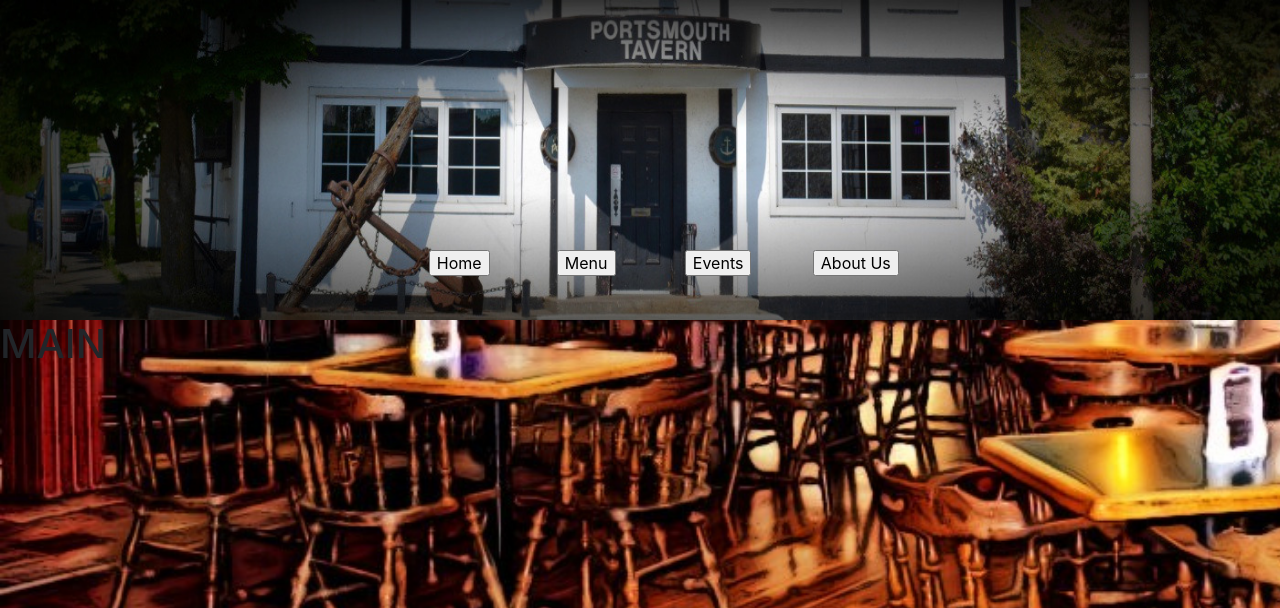
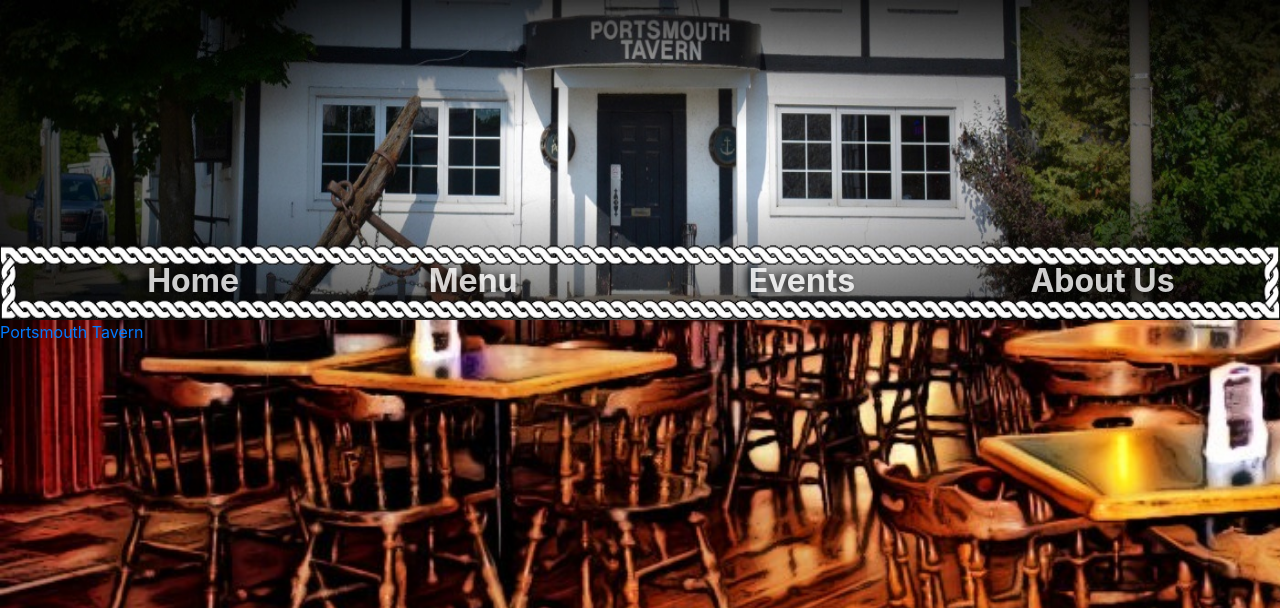
Before and after one commit to StuartCampbell-iv/HotkeCampbell, a PHP site: page / in a window 1280 px wide. Shown: the top 608 px of the page. Run offline with PHP 8.4, Linux system fonts and the light colour scheme; some libraries are stand-ins or nearby versions.

Commit message:
Menu and header buttons rework

```diff
--- a/Portsmouth/customcss.css
+++ b/Portsmouth/customcss.css
@@ -31,38 +32,102 @@
     width: 30em;
 }
 
+td:hover{
+    opacity: 1;
+}
+
 .header{
     position:relative;
     line-height: 20px;
     margin-top: 0px;
-    margin-left: px;
+    margin-left: 0px;
     margin-right:0px;
     width: 100%;
 }
 
+.headerButtonA, .headerButtonB, .headerButtonC, .headerButtonD{
+    position:absolute;
+    top:255px;
+    border: none;
+    color: white;
+    font-size: 2em;
+    font-weight: bold;
+    padding: 0.5em;
+    padding-left: 5%;
+    padding-right: 5%;
+    background-color: transparent;
+    text-shadow: -5px 0px 7px #000000;
+    opacity: 0.8;
+}
+
+.headerButtonA:focus, .headerButtonB:focus, .headerButtonC:focus, .headerButtonD:focus {
+    outline:0;
+    opacity: 1;
+    color: black;
+}
+
+.headerButtonA:hover, .headerButtonB:hover, .headerButtonC:hover, .headerButtonD:hover {
+    outline:0;
+    opacity: 1;
+}
+
 .headerButtonA{
-
-    position:absolute;
-    top:250px;
-    left:33.5%;
+    left: 6.5%;
 }
 
 .headerButtonB{
-    position:absolute;
-    top:250px;
-    left:43.5%;
+    left: 28.5%;
 }
 
 .headerButtonC{
-    position:absolute;
-    top:250px;
-    left:53.5%;
+    left: 53.5%;
 }
 
 .headerButtonD{
-    position:absolute;
-    top:250px;
-    left:63.5%;
+    left: 75.5%;
+}
+
+.monthHeader, .monthHeaderPrevious, .monthHeaderNext{
+    border: 3px solid black;
+    border-radius: 8px;
+    opacity: 0.8;
+    background:white;
+    padding: 1%;
+    margin: 2%;
+    text-align: center;
+    float:left;
+}
+
+.monthHeader{
+    margin-left:1%;
+    width: 20%;
+}
+
+.monthHeaderPrevious, .monthHeaderNext {
+    margin-top: 2em;
+    width: 10%;
+    font-size: 1.5em;
+    font-weight: bold;
+}
+
+.monthHeaderPrevious{
+    margin-left:27%;
+}
+
+.monthHeaderNext{
+    margin-left:1%;
+}
+
+.monthHeaderPrevious:hover, .monthHeaderNext:hover{
+    opacity: 100;
+}
+
+.monthHeaderPrevious:focus, .monthHeaderNext:focus{
+    outline:none;
+}
+
+.monthNumber{
+    visibility: hidden;
 }
 
 .backgroundImage{
--- a/Portsmouth/mainInclude.php
+++ b/Portsmouth/mainInclude.php
@@ -23,8 +23,16 @@
     }
     </style>
     <body>
+    <div id="fb-root"></div>
+        <script>(function(d, s, id) {
+          var js, fjs = d.getElementsByTagName(s)[0];
+          if (d.getElementById(id)) return;
+          js = d.createElement(s); js.id = id;
+          js.src = 'https://connect.facebook.net/en_US/sdk.js#xfbml=1&version=v3.2';
+          fjs.parentNode.insertBefore(js, fjs);
+        }(document, 'script', 'facebook-jssdk'));</script>
     <div class = "header">
-        <img src = "images/edit3c.jpg" alt = "image error" width = 100% height = 320>
+        <img src = "images/edit3e.jpg" alt = "image error" width = 100% height = 320>
         <form action = ? method = "post">
             <input type="submit" name = "f_home" class = "headerButtonA" value="Home">
             <input type="submit" name = "f_menu" class = "headerButtonB" value="Menu">
@@ -60,8 +68,13 @@
 
 function DisplayMain()
 {
-    echo"<h1>MAIN</h1>";
+    echo <<<HTML
+    <div class="fb-page" data-href="https://www.facebook.com/portstavern" data-tabs="timeline"
+    data-width="500" data-small-header="false" data-adapt-container-width="true"
+    data-hide-cover="false" data-show-facepile="true"><blockquote cite="https://www.facebook.com/portstavern"
+    class="fb-xfbml-parse-ignore"><a href="https://www.facebook.com/portstavern">Portsmouth Tavern</a></blockquote></div>
 
+HTML;
 }
 
 function DisplayMenu()
@@ -71,13 +84,7 @@
 
     echo"<div class = \"menuLeft\">";
         echo"<div class = \"menuGroup\">";
-            //Appetizer
-            foodBlock($handle);
-        echo"</div><div class = \"menuGroup\">";
-        //Nachos
-        foodBlock($handle);
-        echo"</div><div class = \"menuGroup\">";
-        //Munchies
+        //Appetizer
         foodBlock($handle);
         echo"</div><div class = \"menuGroup\">";
         //sides
@@ -88,14 +95,14 @@
         echo"</div><div class = \"menuGroup\">";
         //wings
         foodBlock($handle);
-        echo"</div><div class = \"menuGroup\">";
+        echo"</div></div><div class = \"menuRight\"><div class = \"menuGroup\">";
         //wraps
         foodBlock($handle);
         echo"</div><div class = \"menuGroup\">";
         //burgers
         foodBlock($handle);
         echo"</div>";
-    echo"</div><div class = \"menuRight\"><div class = \"menuGroup\">";
+        echo"<div class = \"menuGroup\">";
         //sandwiches
         foodBlock($handle);
         echo"</div><div class = \"menuGroup\">";
@@ -103,22 +110,32 @@
         foodBlock($handle);
         echo"</div>";
     echo"</div>";
+
+    echo"<script>
+        var acc = document.getElementsByClassName(\"accordion\");
+        var i;
+
+        for (i = 0; i < acc.length; i++) {
+          acc[i].addEventListener(\"click\", function() {
+            this.classList.toggle(\"active\");
+            var panel = this.nextElementSibling;
+            if (panel.style.maxHeight){
+              panel.style.maxHeight = null;
+            } else {
+              panel.style.maxHeight = panel.scrollHeight + \"px\";
+            }
+          });
+        }
+        </script>";
     fclose($handle);
 }
 
 function DisplayEvents()
 {
-    echo"
+    echo"<form action = ? method = \"post\">
+            <div class = \"monthNumber\">";
 
-        <form action = ? method = \"post\">
-        <input type=\"submit\" name = \"f_monthSub\" id = \"add\" value= \"Previous\">
-        <input type=\"submit\" name = \"f_monthAdd\" id = \"sub\"value= \"Next\">
-        <table  border=\"1\"  id=\"calendar\" >
-            <tr><th>Sunday</th><th>Monday</th><th>Tuesday</th><th>Wednesday</th>
-                <th>Thursday</th><th>Friday</th><th>Saturday</th>
-            </tr>
-
-        ";
+            //Add or subtract the html variable held to keep track of the month
             if(isset($_POST['month']))
             {
                 $month_add = $_POST['month'];
@@ -135,8 +152,12 @@
             else
             {
                 $month_add = 0;
-                echo "<input type = \"number\" name = \"month\" value =\"0\" >" ;
+                echo"   <input type = \"number\" name = \"month\" value =\"0\" >";
             }
+
+            //Previous button
+            echo"</div>
+                    <input class = \"monthHeaderPrevious\" type=\"submit\" name = \"f_monthSub\" id = \"add\" value= \"Previous\">";
 
             if($month_add >= 0)
             {
@@ -162,6 +183,17 @@
                 $maxDay->sub($interval);
             }
 
+            // Display month
+            echo"<div class = \"monthHeader\"> <h1>" .  $backtrack->format('M') . "</h1> </div>";
+
+            // Next button
+            echo"
+                <input class = \"monthHeaderNext\" type=\"submit\" name = \"f_monthAdd\" id = \"sub\"value= \"Next\">
+                <table  border=\"1\"  id=\"calendar\" >
+                    <tr><th>Sunday</th><th>Monday</th><th>Tuesday</th><th>Wednesday</th>
+                        <th>Thursday</th><th>Friday</th><th>Saturday</th>
+                    </tr>";
+
             $maxDay->add(date_interval_create_from_date_string('1 month'));
 
             $oneDay = date_interval_create_from_date_string('1 days');
@@ -174,8 +206,6 @@
             {
                 $maxDay->add($oneDay);
             }
-
-            echo"<h1>" .  $maxDay->format('M') . "</h1>";
 
             $counter = 0;
             $currentDay = $backtrack->format('d');
@@ -203,7 +233,7 @@
 
 }
 
-function foodBlock($handle){
+function foodBlock2($handle){
 
     $num = (int)fgets($handle);
 
@@ -216,4 +246,20 @@
         }
 }
 
+function foodBlock($handle){
+
+    $num = (int)fgets($handle);
+
+    $content = fgets($handle);
+    echo"<button class=\"accordion\">" . $content . "</button>";
+
+    echo"<div class = \"panel\">";
+    for($i = 0; $i < $num; $i++)
+        {
+            $content = fgets($handle);
+            echo"<p>" . $content . "</p>";
+        }
+    echo"</div>";
+}
+
 ?>
```
Also changed, not shown: other parts of Portsmouth/customcss.css (+31 -2 lines), Portsmouth/menuInfo.txt (+3 -7 lines), Portsmouth/images/border.jpg (added), Portsmouth/images/edit3d.jpg (added), Portsmouth/images/edit3e.jpg (added), Portsmouth/images/scraps.png (added).
